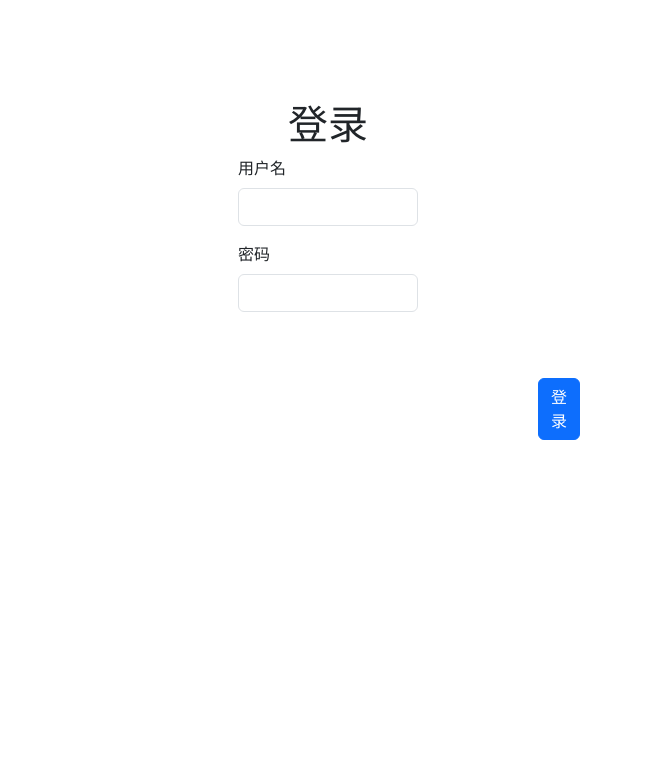
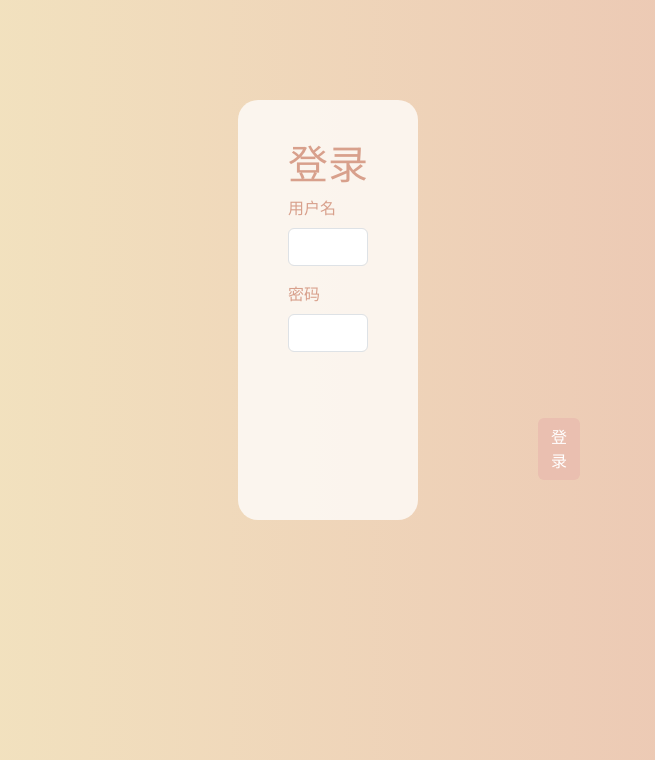
Before and after one commit to Cu737/exercise-every-day, a Django app: page /login/ in a window 1280 px wide. Shown: the top 760 px of the page, without its empty margins (312-967 px from the left). Run offline with Django 4.2, Linux system fonts and the light colour scheme; some libraries are stand-ins or nearby versions.

Commit message:
美化登录界面样式，加入透明面板和渐变红黄底色，修改字体颜色。

```diff
--- /dev/null
+++ b/app01/static/css/login.css
@@ -0,0 +1,30 @@
+.login_panel
+{
+    margin-right: 550px;
+    margin-left: 550px;
+    margin-top: 100px;
+    background-color: rgba(255, 255, 255, 0.75);
+    border-radius: 20px / 20px;
+    width: auto;
+    height: auto;
+}
+
+.mb-3
+{
+    margin-left: 50px;
+    margin-right: 50px;
+    color: rgb(216, 160, 140);
+}
+
+h1
+{
+    display: block;
+    padding-top: 40px;
+    color: rgb(216, 160, 140);
+}
+
+.btn
+{
+    background-color: rgb(234, 191, 176);
+    border-color: transparent;
+}
--- a/app01/templates/login.html
+++ b/app01/templates/login.html
@@ -5,10 +5,12 @@
     <meta charset="UTF-8">
     <title>登录</title>
     <link rel="stylesheet" href="{% static 'css/bootstrap.min.css' %}">
+    <link rel="stylesheet" href="{% static 'css/login.css' %}">
 </head>
-<body>
-<form>
-    <div style="margin-left:550px;margin-right:550px;margin-top: 100px">
+<body style="background-image: linear-gradient(to right, #f4ecc3, rgb(234, 191, 176));">
+
+    <form>
+    <div class="login_panel">
         <h1 style="text-align: center">登录</h1>
         <div class="mb-3">
             <label for="exampleInputEmail1" class="form-label">用户名</label>
@@ -18,9 +20,11 @@
             <label for="exampleInputPassword1" class="form-label">密码</label>
             <input type="password" class="form-control" id="exampleInputPassword1">
         </div>
-        <button type="submit" class="btn btn-primary" style="margin-top:50px;margin-left: 300px">登录</button>
+        <button type="submit" class="btn btn-primary" style="margin-top:50px;margin-left: 300px;margin-bottom: 40px">登录</button>
     </div>
 </form>
+
+
 <script src="{% static 'js/bootstrap.min.js' %}"></script>
 </body>
 </html>
```
Also changed, not shown: 1 other file.
